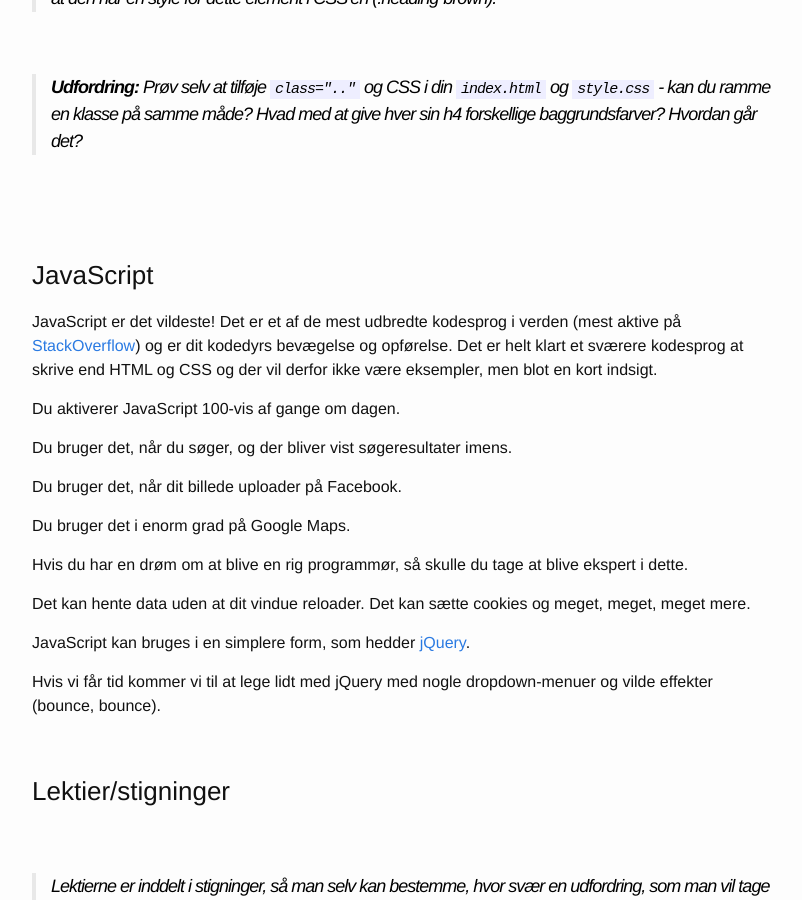
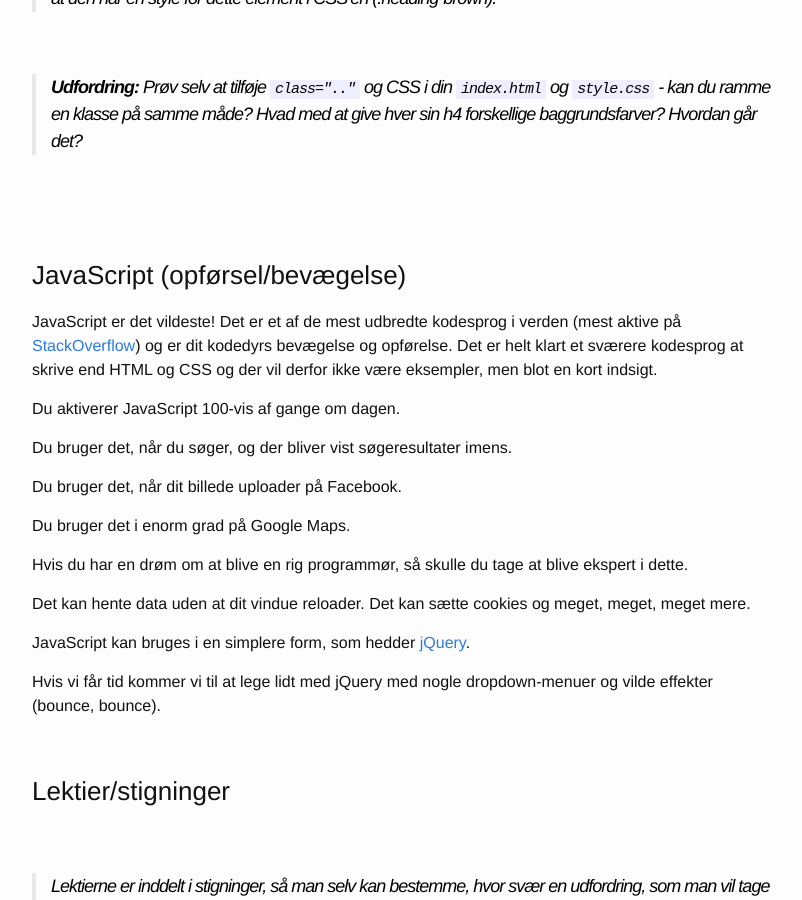
Before and after one commit to peterhoejlundandersen/hilsen, a Jekyll site: the page built from _posts/2018-01-27-wordpress-kursus.markdown, in a window 1280 px wide and 900 px high, scrolled down 6581 px. Shown: the whole window, without its empty margins (238-1040 px from the left). Built offline with Jekyll 4.4.1, drawn with Linux system fonts in a browser that asks for light colours.

Commit message:
javascript

```diff
--- a/_posts/2018-01-27-wordpress-kursus.markdown
+++ b/_posts/2018-01-27-wordpress-kursus.markdown
@@ -248,7 +248,7 @@ Og nu ender vi med det ønskede resultat:
 
 <br>
 
-### JavaScript
+### JavaScript (opførsel/bevægelse)
 
 JavaScript er det vildeste!
 Det er et af de mest udbredte kodesprog i verden (mest aktive på [StackOverflow](https://stackoverflow.com/)) og er dit kodedyrs bevægelse og opførelse. Det er helt klart et sværere kodesprog at skrive end HTML og CSS og der vil derfor ikke være eksempler, men blot en kort indsigt.
@@ -268,7 +268,6 @@ Det kan hente data uden at dit vindue reloader. Det kan sætte cookies og meget,
 JavaScript kan bruges i en simplere form, som hedder [jQuery](https://jquery.com/).
 
 Hvis vi får tid kommer vi til at lege lidt med jQuery med nogle dropdown-menuer og vilde effekter (bounce, bounce).
-
 
 <br>
 
```
Also changed, not shown: 1 other file.
